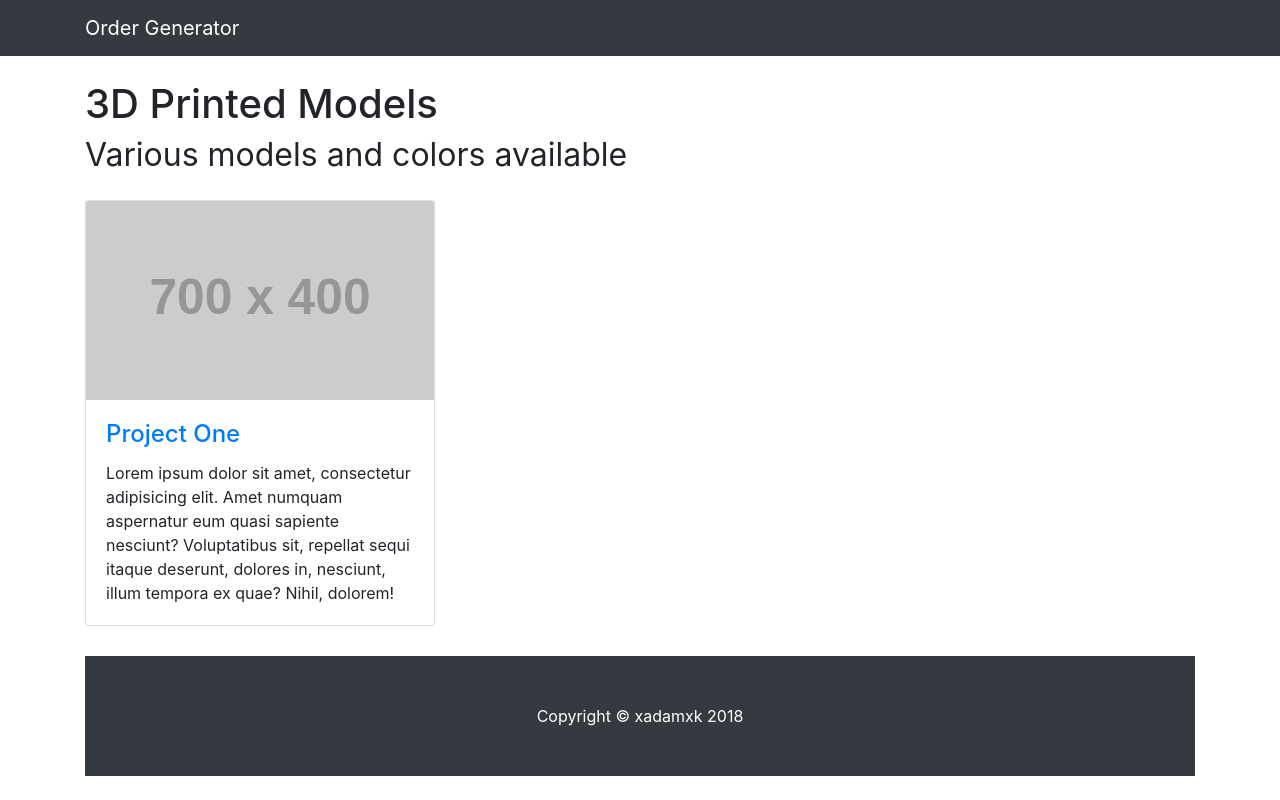
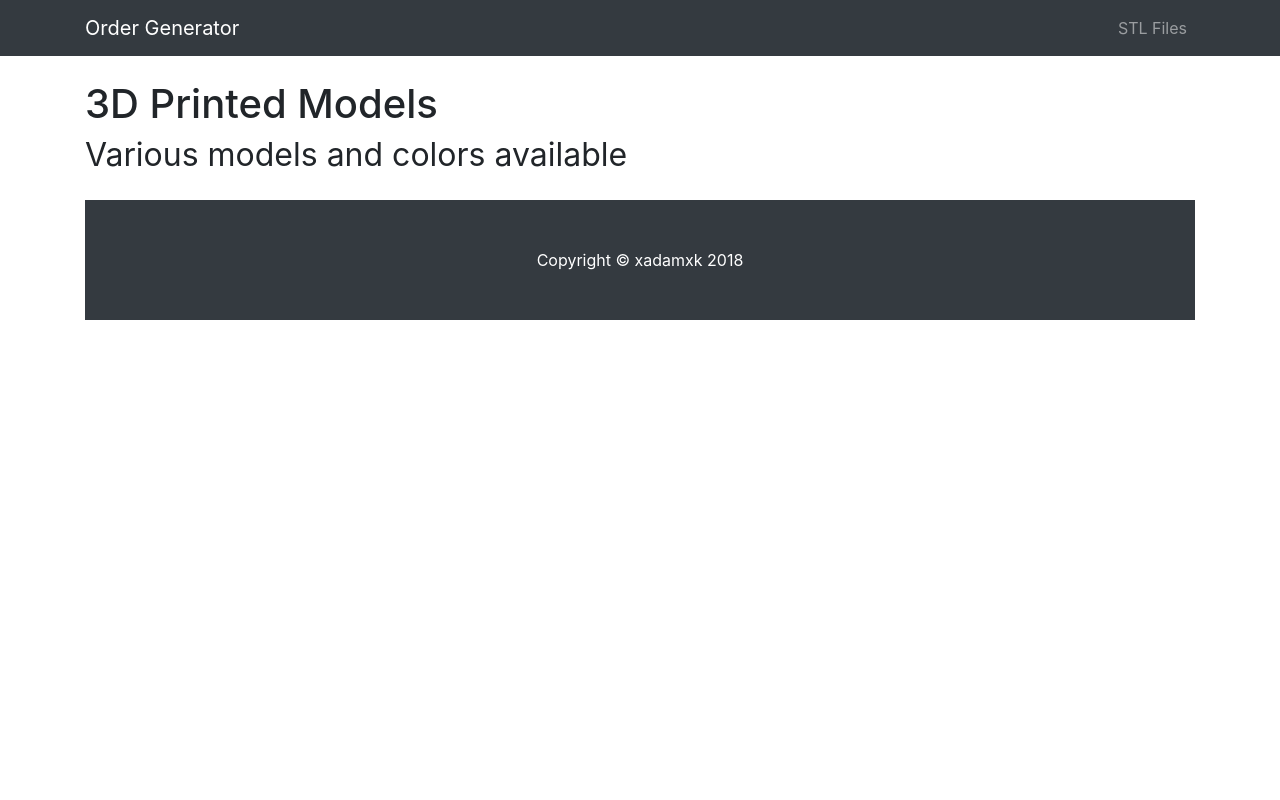
Before and after one commit to xadamxk/Order-Generator, a website: page index.html in a window 1280 px wide. Drawn offline with Linux system fonts and the light colour scheme; placeholder pictures from the web are drawn by us.

Commit message:
Update index.html

```diff
--- a/index.html
+++ b/index.html
@@ -37,6 +37,12 @@
               </a>
             </li>
             -->
+            <li class="nav-item">
+                <a class="nav-link" href="https://github.com/xadamxk/3D-Models">STL Files
+                  <span class="sr-only">(current)</span>
+                </a>
+              </li>
+
         </ul>
       </div>
     </div>
@@ -51,13 +57,14 @@
       <small>Various models and colors available</small>
     </h1>
 
-    <div class="row">
-      <div class="col-lg-4 col-sm-6 portfolio-item">
+    <div class="row" id="cellContainer">
+      <!--
+      <div class="col-lg-4 col-sm-6 portfolio-item modelCell">
         <div class="card h-100">
           <a href="#"><img class="card-img-top" src="http://placehold.it/700x400" alt=""></a>
           <div class="card-body">
             <h4 class="card-title">
-              <a href="#">Project One</a>
+              <b id="">Project Name</b>
             </h4>
             <p class="card-text">Lorem ipsum dolor sit amet, consectetur adipisicing elit. Amet numquam aspernatur eum
               quasi sapiente nesciunt? Voluptatibus sit, repellat sequi itaque deserunt, dolores in, nesciunt, illum
@@ -65,9 +72,8 @@
           </div>
         </div>
       </div>
-
+      -->
       <!-- /.row -->
-
     </div>
     <!-- /.container -->
 
```
Lines whose indentation alone changed are shown as unchanged.
